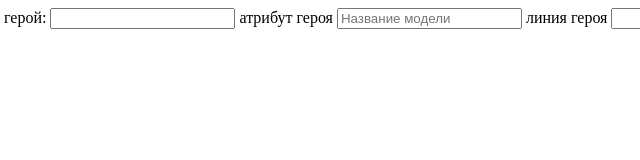
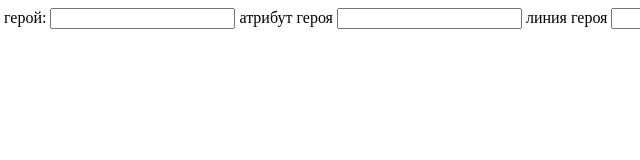
Before and after one commit to qwer12211/HTML9, a plain HTML site: page index.html in a window 1280 px wide. Shown: the full height of the page, 4-644 px from the left. Drawn offline with Linux system fonts and the light colour scheme.

Commit message:
Update index.html

```diff
--- a/index.html
+++ b/index.html
@@ -10,7 +10,7 @@
         <label for="hero">герой:</label>
         <input type="text" id="hero">
         <label for="atribut">атрибут героя</label>
-        <input type="text" id="atribut" placeholder="Название модели">
+        <input type="text" id="atribut">
         <label for="Line">линия героя</label>
         <input type="text" id="Line">
         <button onclick="addHero()">Добавить героя</button>
```
